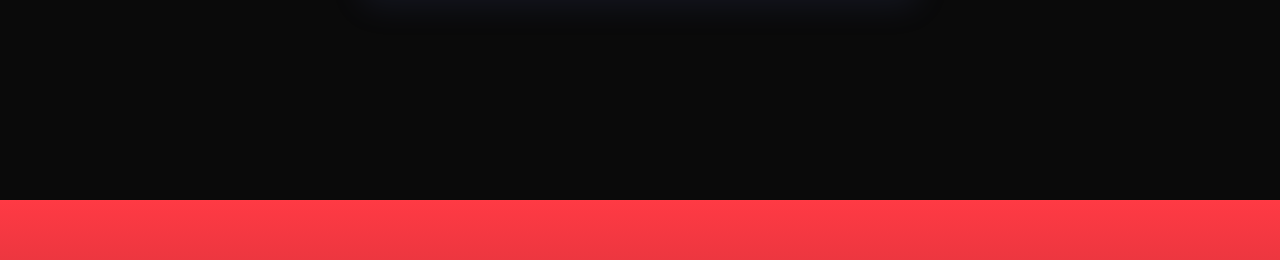
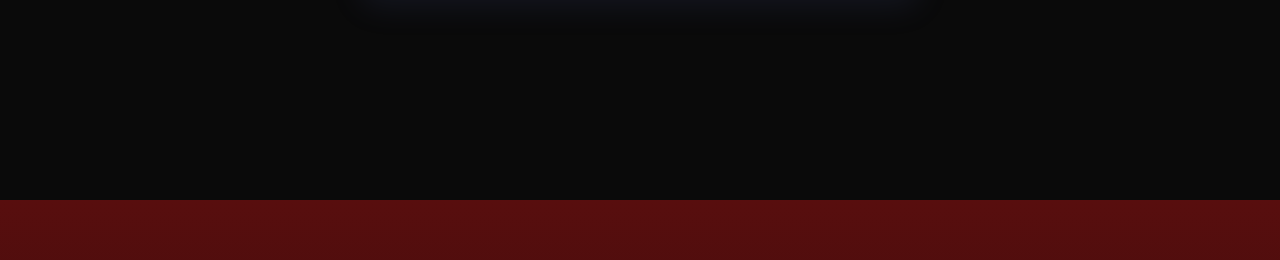
Before and after one commit to athaapp/CRUD_Bioskop, a PHP site: page /add.php in a window 1280 px wide. Shown: the part 600-860 px from the top of the page. Run offline with PHP 8.4, Linux system fonts and the light colour scheme.

Commit message:
style revision and other
i did some changes and turns out it doing well (removing the scrollbar is really making the interface looking quite dope)

```diff
--- a/edit_tiket.php
+++ b/edit_tiket.php
@@ -11,6 +11,7 @@
     ORDER BY j.tanggal ASC
 ");
 ?>
+
 <!DOCTYPE html>
 <html lang="id">
 <head>
--- a/register.php
+++ b/register.php
@@ -1,6 +1,5 @@
 <?php
 session_start();
-// Jika user sudah login, tidak perlu registrasi lagi, langsung lempar ke dashboard
 if (isset($_SESSION['status']) && $_SESSION['status'] === 'login') {
     header("Location: dashboard.php");
     exit;
--- a/style.css
+++ b/style.css
@@ -32,7 +32,7 @@
     --bg:           #0A0A0A;
     --white:        #18181B;
 
-    --shadow:       0 8px 24px rgba(0,0,0,.4);
+    --shadow:       0 10px 24px rgba(0,0,0,.4);
 
     --radius:       10px;
     --radius-sm:    6px;
@@ -43,8 +43,8 @@
 
     background: linear-gradient(
         to bottom,
-        rgb(255, 58, 68),
-        rgba(10,10,10,1)
+        rgb(88, 14, 14),
+        rgb(8, 8, 8)
     ) fixed;
 
     min-height: 100vh;
@@ -56,7 +56,6 @@
     padding-bottom: 60px;
 }
 
-/* ── NAVBAR ── */
 .navbar{
     background:#111;
     border-bottom:1px solid #222;
@@ -105,7 +104,6 @@
     font-weight: 600;
 }
 
-/* ── CONTAINER ── */
 .container {
     width: 90%;
     max-width: 1200px;
@@ -201,7 +199,6 @@
 .card-red    { border-left-color: var(--danger); }
 .card-red    .card-number { color: var(--danger); }
 
-/* ── TOOLBAR ── */
 .toolbar {
     display: flex;
     align-items: center;
@@ -227,7 +224,6 @@
     background: var(--primary-dark);
 }
 
-/* ── SEARCH FORM ── */
 .search-form {
     display: flex;
     align-items: center;
@@ -295,7 +291,6 @@
     margin-bottom: 10px;
 }
 
-/* ── TABLE ── */
 table {
     width: 100%;
     border-collapse: collapse;
@@ -333,7 +328,6 @@
     background: #1F1F23;
 }
 
-/* ── BADGES ── */
 .badge {
     display: inline-block;
     padding: 3px 10px;
@@ -344,7 +338,6 @@
     color: #d1cfcf;
 }
 
-/* ── ACTION BUTTONS IN TABLE ── */
 td a {
     display: inline-block;
     padding: 5px 14px;
@@ -541,3 +534,12 @@
     color: #ffffff !important;
     text-decoration: none;
 }
+
+::-webkit-scrollbar {
+    display: none;
+}
+
+body {
+    -ms-overflow-style: none;
+    scrollbar-width: none;
+}
```
